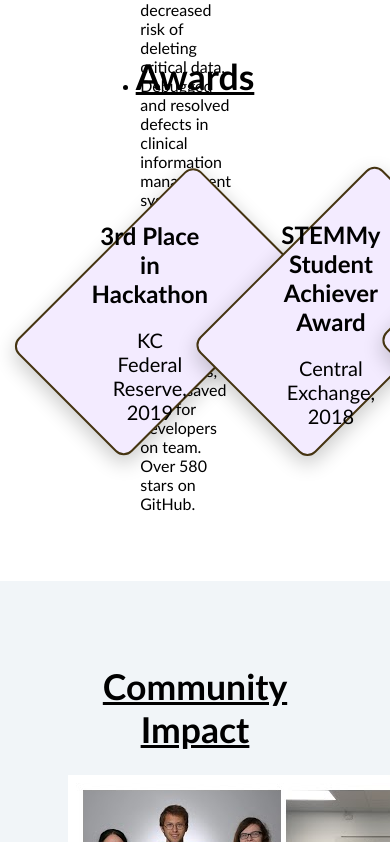
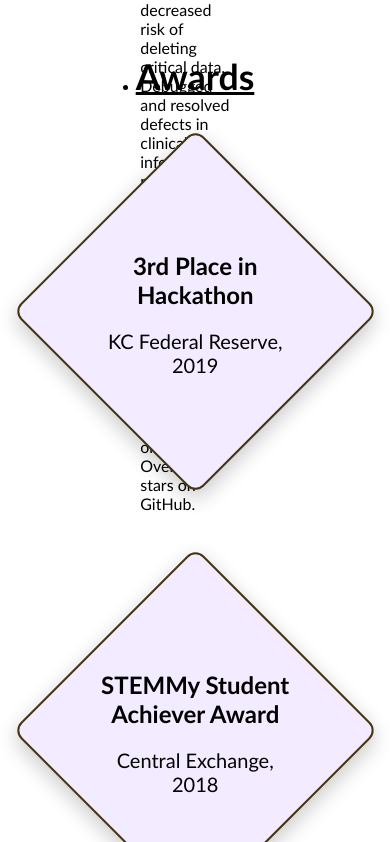
Before and after one commit to CompSciLauren/compscilauren.github.io, a React (Create React App) app: page / in a window 390 px wide. Shown: the part 6082-6924 px from the top of the page. Built offline with nearby package versions, Linux system fonts and the light colour scheme.

Commit message:
Fix awards section on mobile

```diff
--- a/src/styles/award.css
+++ b/src/styles/award.css
@@ -1,12 +1,13 @@
 .award-grid-container {
-  display: flex;
-  flex-direction: row;
+  display: grid;
+  grid-template-columns: repeat(auto-fit, minmax(215px, 1fr));
   justify-content: space-between;
+  justify-items: center;
 }
 .award-grid-item {
   display: flex;
   flex-direction: column;
-  justify-content: space-evenly;
+  justify-content: center;
   height: 215px;
   width: 215px;
   background-color: #f3ebff;
```
